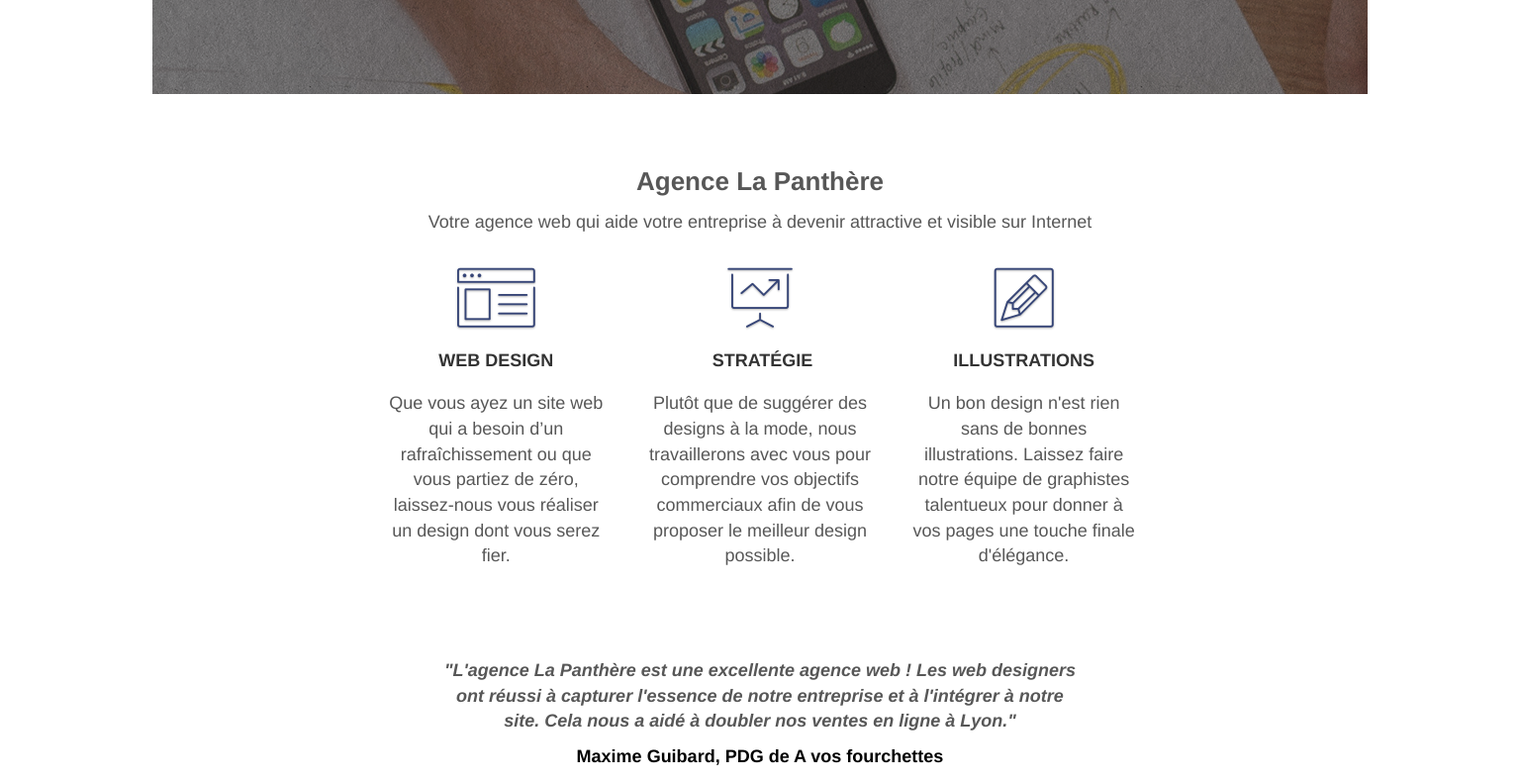
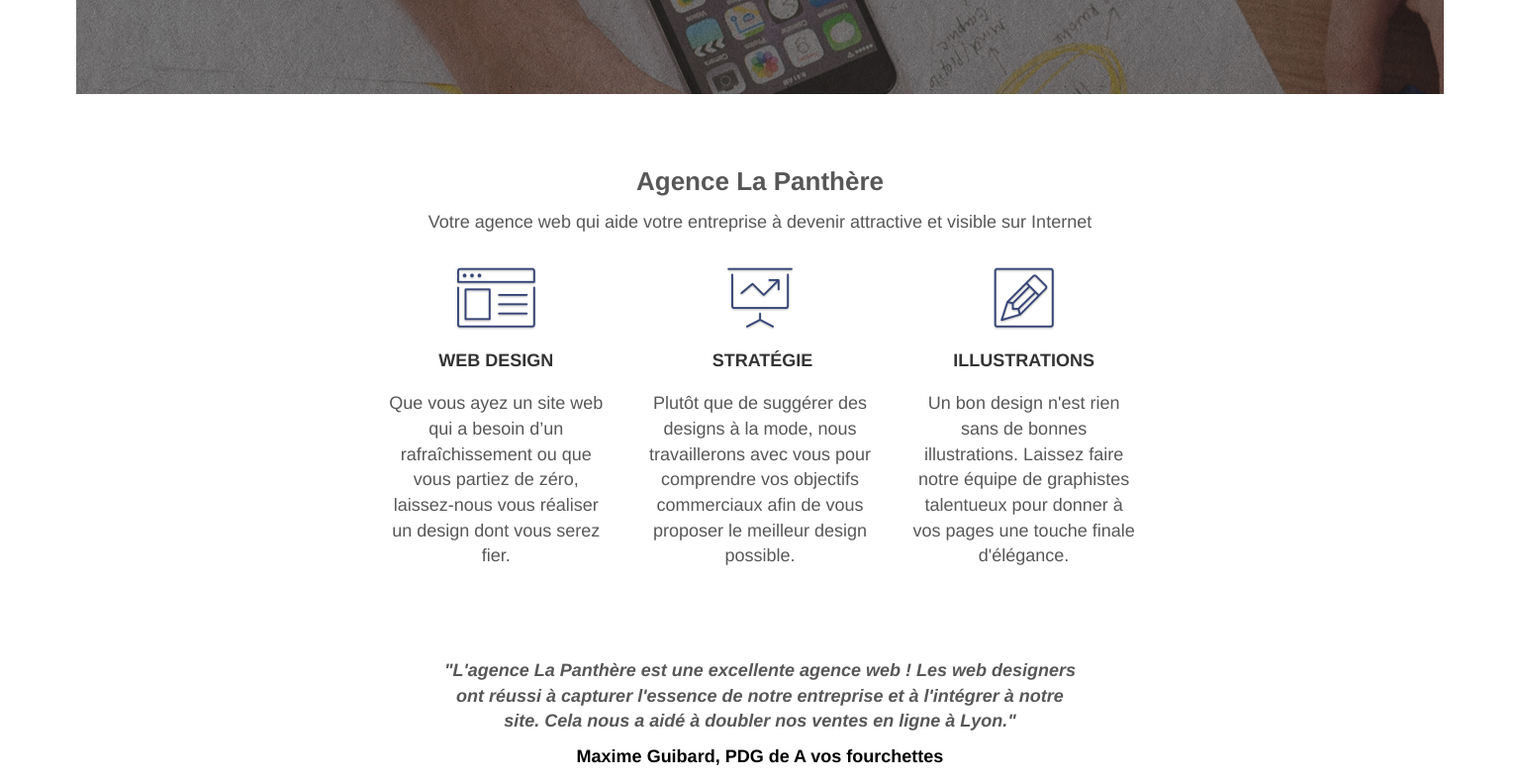
Before and after one commit to CarolePignat/CarolePignat_4_21032022_V2, a plain HTML site: page index.html in a window 1536 px wide. Shown: the part 369-1159 px from the top of the page at 99% size. Drawn offline with Linux system fonts and the light colour scheme.

Commit message:
Modifications CSS

```diff
--- a/style.css
+++ b/style.css
@@ -889,9 +889,8 @@ label {
 
 @media (min-width: 1367px) {
     .bloc {
-        width: 80%;
+        width: 90%;
         margin: auto;
-        max-width: 2000px;
     }
 }
 
```
